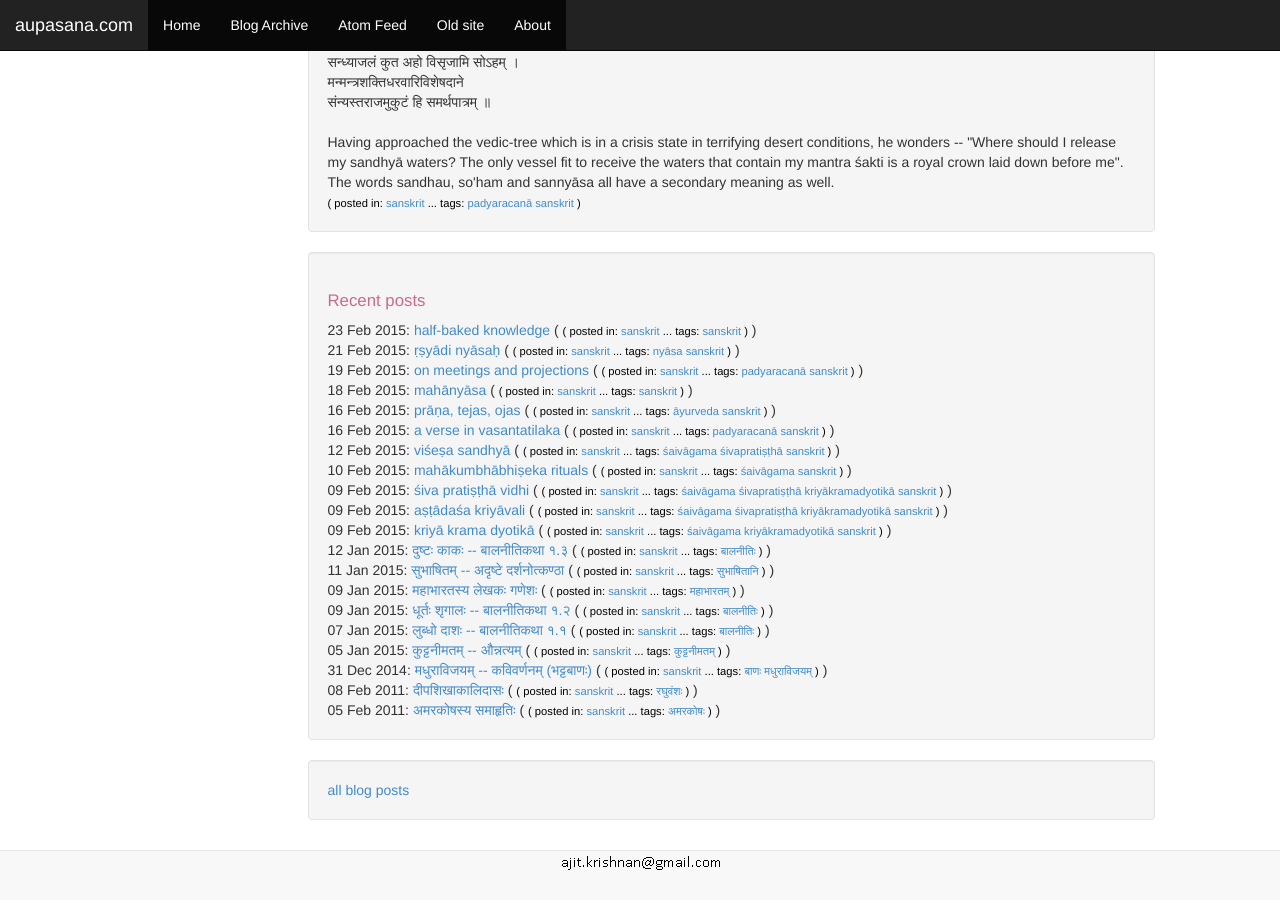
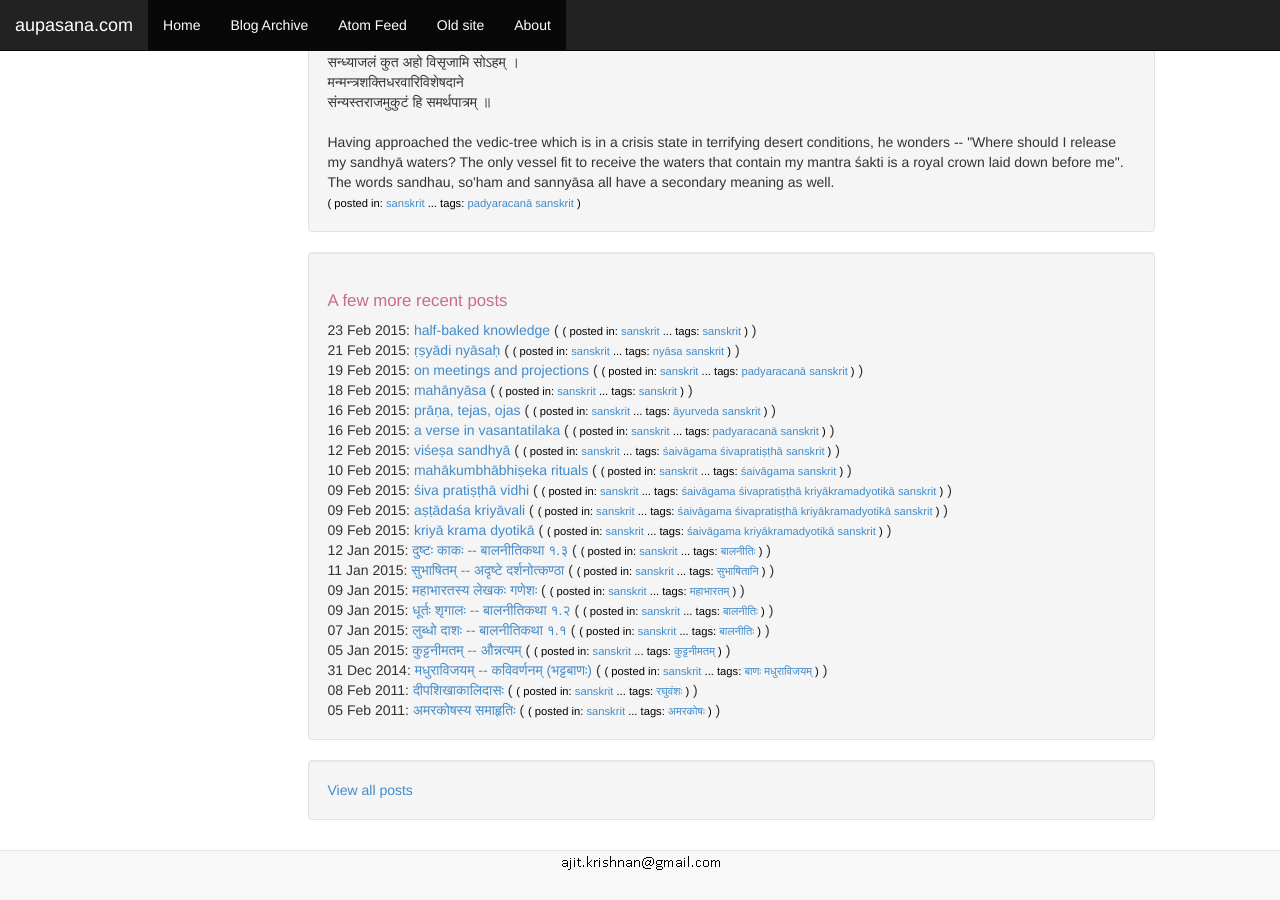
Before and after one commit to aupasana/aupasana.github.io, a Jekyll site: the page built from blogs/sanskrit.html, in a window 1280 px wide and 900 px high, scrolled down 1636 px. Built offline with Jekyll 4.4.1, drawn with Linux system fonts in a browser that asks for light colours.

Commit message:
blog.html: change heading

```diff
--- a/_layouts/blog.html
+++ b/_layouts/blog.html
@@ -39,7 +39,7 @@ layout: default
 {% if site.categories[page.blog].size > 5 %}
 <div class="article">
   <div class="well">
-    <h2>Recent posts</h2>
+    <h2>A few more recent posts</h2>
 
     {% for post in site.categories[page.blog] offset:5 limit:20 %}
         {{ post.date | date_to_string }}: <a href="{{site.baseurl}}{{ post.url }}">{{ post.title }}</a>
@@ -52,6 +52,6 @@ layout: default
 
 <div class="article">
   <div class="well">
-    <a href="{{ site.baseurl}}/archives/archive_category#{{page.blog}}">all blog posts</a>
+    <a href="{{ site.baseurl}}/archives/archive_category#{{page.blog}}">View all posts</a>
   </div>
 </div>
```
